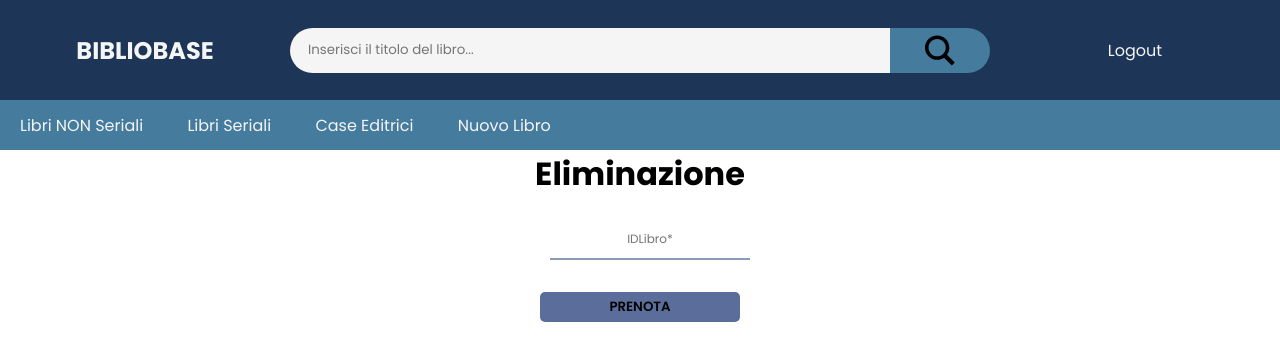
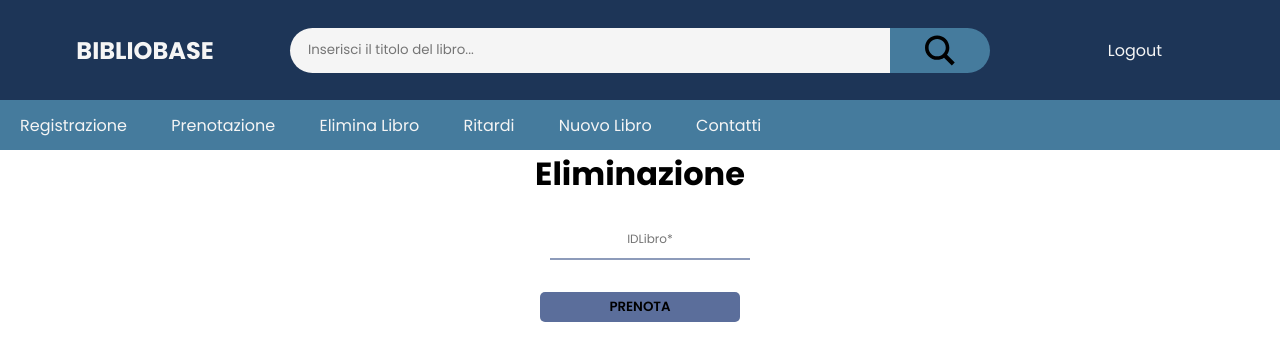
Before and after one commit to MrBigSlime/PCTOGruppo2, a Django app: page /SLibro/ in a window 1280 px wide. Shown: the top 361 px of the page. Run offline with Django 3.2, Linux system fonts and the light colour scheme; a user stored in the database is signed in.

Commit message:
Update base.html

```diff
--- a/templates/base.html
+++ b/templates/base.html
@@ -22,11 +22,6 @@
             </div>
             <div class="search-bar">
                 <input type="text" list="BookList" placeholder="Inserisci il titolo del libro..." />
-                <datalist id="BookList">
-                    {% for results in lista %}
-                    <option>{{results}}</option>
-                    {% endfor %}
-                </datalist>
                 <div class="lente">
                     <img src="{% static './img/iconmonstr-magnifier-2.svg' %}">
                 </div>
@@ -44,12 +39,22 @@
         <div class="nav-links">
             <div class="under-links">
                 <ul>
-                    <li><a href="notSerial.html">Libri NON Seriali</a></li>
-                    <li><a href="Serial.html">Libri Seriali</a></li>
-                    <li><a href="CaseEditrici.html">Case Editrici</a></li>
+                    {% if user.is_authenticated %}
+                    <li><a href="{% url 'register' %}">Registrazione</a></li>
+                    {% endif %}
+                    {% if user.is_authenticated %}
+                    <li><a href="{% url 'prnt' %}">Prenotazione</a></li>
+                    {% endif %}
+                    {% if user.is_authenticated %}
+                    <li><a href="{% url 'delS' %}">Elimina Libro</a></li>
+                    {% endif %}
+                    {% if user.is_authenticated %}
+                    <li><a href="{% url 'ritardi' %}">Ritardi</a></li>
+                    {% endif %}
                     {% if user.is_authenticated %}
                     <li><a href="{% url 'nuovo_libro' %}">Nuovo Libro</a></li>
                     {% endif %}
+                    <li><a href="https://www.einaudicorreggio.edu.it/" target="blank">Contatti</a></li>
                 </ul>
             </div>
         </div>
```
